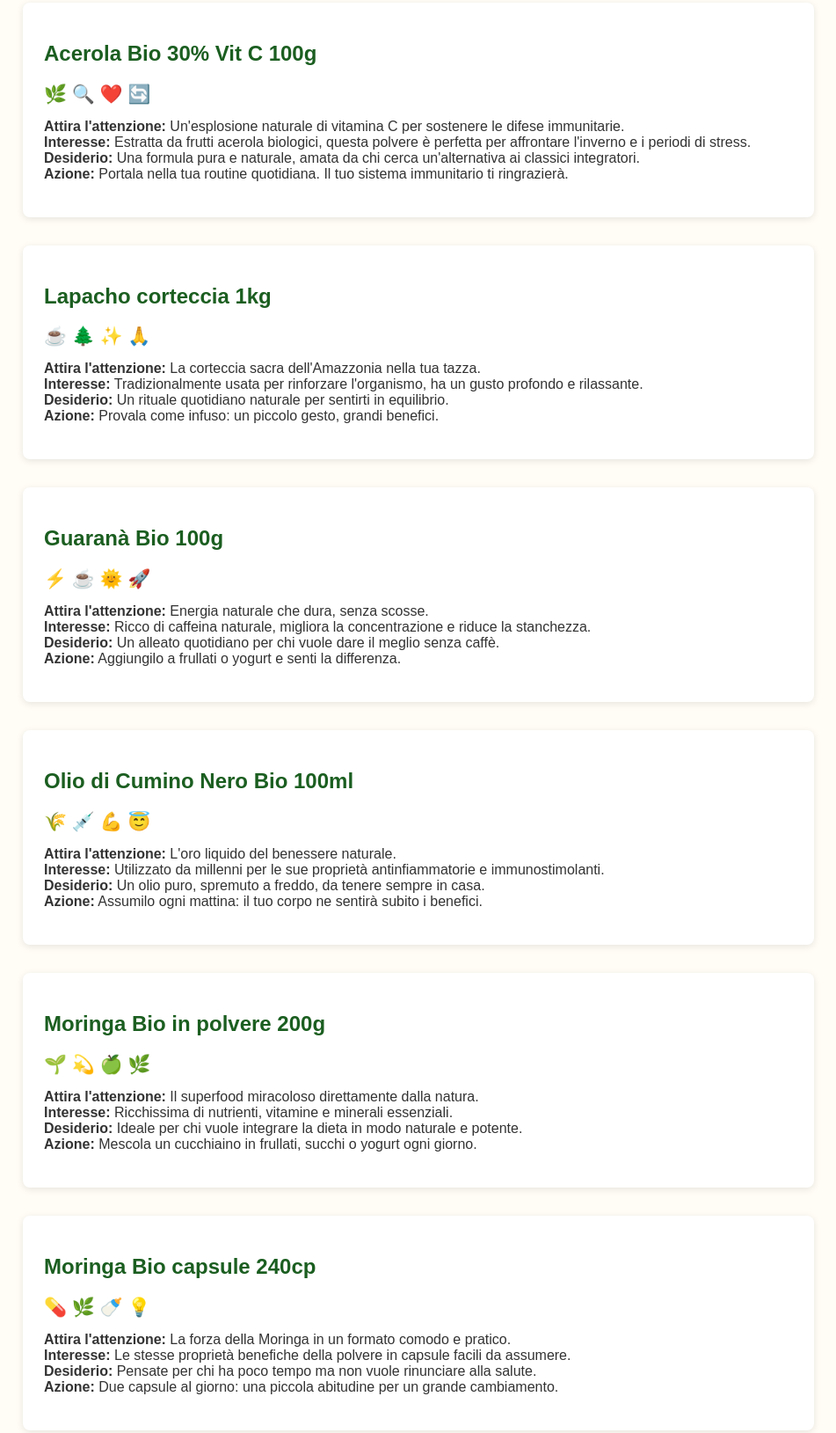
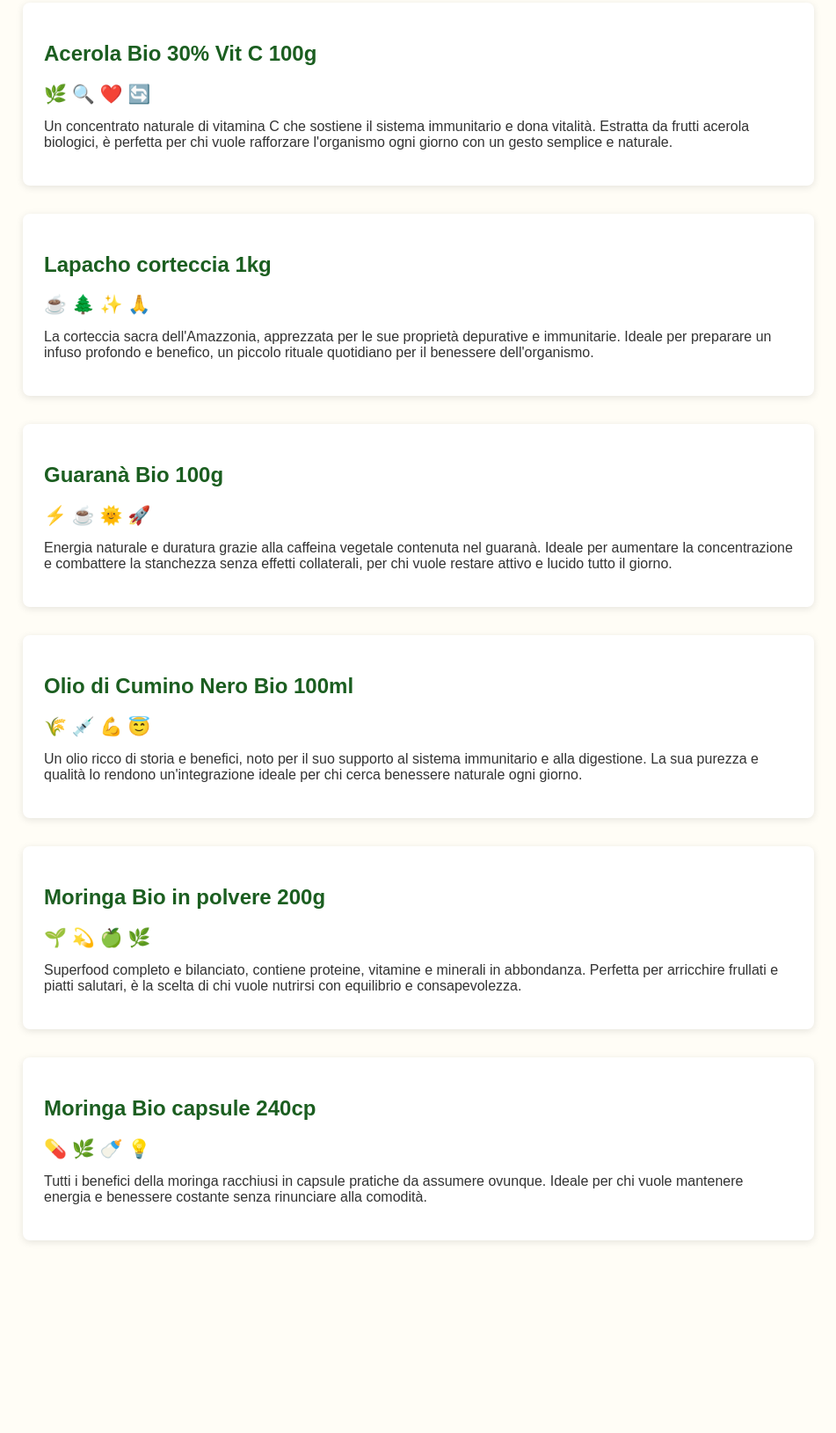
Before and after one commit to Anto161062/Landing-Prodotti-Naturali, a plain HTML site: page index.html in a window 1280 px wide. Shown: the part 1261-2890 px from the top of the page at 88% size, without its empty margins (164-1115 px from the left). After the commit the page ends 2751 px from the top, so only its background shows below. Drawn offline with Linux system fonts and the light colour scheme.

Commit message:
Update index.html

```diff
--- a/index.html
+++ b/index.html
@@ -98,55 +98,37 @@
     <div class="product">
       <h2>Acerola Bio 30% Vit C 100g</h2>
       <div class="icons">🌿 🔍 ❤️ 🔄</div>
-      <p><strong>Attira l'attenzione:</strong> Un'esplosione naturale di vitamina C per sostenere le difese immunitarie.<br>
-      <strong>Interesse:</strong> Estratta da frutti acerola biologici, questa polvere è perfetta per affrontare l'inverno e i periodi di stress.<br>
-      <strong>Desiderio:</strong> Una formula pura e naturale, amata da chi cerca un'alternativa ai classici integratori.<br>
-      <strong>Azione:</strong> Portala nella tua routine quotidiana. Il tuo sistema immunitario ti ringrazierà.</p>
+      <p>Un concentrato naturale di vitamina C che sostiene il sistema immunitario e dona vitalità. Estratta da frutti acerola biologici, è perfetta per chi vuole rafforzare l'organismo ogni giorno con un gesto semplice e naturale.</p>
     </div>
 
     <div class="product">
       <h2>Lapacho corteccia 1kg</h2>
       <div class="icons">☕️ 🌲 ✨ 🙏</div>
-      <p><strong>Attira l'attenzione:</strong> La corteccia sacra dell'Amazzonia nella tua tazza.<br>
-      <strong>Interesse:</strong> Tradizionalmente usata per rinforzare l'organismo, ha un gusto profondo e rilassante.<br>
-      <strong>Desiderio:</strong> Un rituale quotidiano naturale per sentirti in equilibrio.<br>
-      <strong>Azione:</strong> Provala come infuso: un piccolo gesto, grandi benefici.</p>
+      <p>La corteccia sacra dell'Amazzonia, apprezzata per le sue proprietà depurative e immunitarie. Ideale per preparare un infuso profondo e benefico, un piccolo rituale quotidiano per il benessere dell'organismo.</p>
     </div>
 
     <div class="product">
       <h2>Guaranà Bio 100g</h2>
       <div class="icons">⚡️ ☕️ 🌞 🚀</div>
-      <p><strong>Attira l'attenzione:</strong> Energia naturale che dura, senza scosse.<br>
-      <strong>Interesse:</strong> Ricco di caffeina naturale, migliora la concentrazione e riduce la stanchezza.<br>
-      <strong>Desiderio:</strong> Un alleato quotidiano per chi vuole dare il meglio senza caffè.<br>
-      <strong>Azione:</strong> Aggiungilo a frullati o yogurt e senti la differenza.</p>
+      <p>Energia naturale e duratura grazie alla caffeina vegetale contenuta nel guaranà. Ideale per aumentare la concentrazione e combattere la stanchezza senza effetti collaterali, per chi vuole restare attivo e lucido tutto il giorno.</p>
     </div>
 
     <div class="product">
       <h2>Olio di Cumino Nero Bio 100ml</h2>
       <div class="icons">🌾 💉 💪 😇</div>
-      <p><strong>Attira l'attenzione:</strong> L'oro liquido del benessere naturale.<br>
-      <strong>Interesse:</strong> Utilizzato da millenni per le sue proprietà antinfiammatorie e immunostimolanti.<br>
-      <strong>Desiderio:</strong> Un olio puro, spremuto a freddo, da tenere sempre in casa.<br>
-      <strong>Azione:</strong> Assumilo ogni mattina: il tuo corpo ne sentirà subito i benefici.</p>
+      <p>Un olio ricco di storia e benefici, noto per il suo supporto al sistema immunitario e alla digestione. La sua purezza e qualità lo rendono un'integrazione ideale per chi cerca benessere naturale ogni giorno.</p>
     </div>
 
     <div class="product">
       <h2>Moringa Bio in polvere 200g</h2>
       <div class="icons">🌱 💫 🍏 🌿</div>
-      <p><strong>Attira l'attenzione:</strong> Il superfood miracoloso direttamente dalla natura.<br>
-      <strong>Interesse:</strong> Ricchissima di nutrienti, vitamine e minerali essenziali.<br>
-      <strong>Desiderio:</strong> Ideale per chi vuole integrare la dieta in modo naturale e potente.<br>
-      <strong>Azione:</strong> Mescola un cucchiaino in frullati, succhi o yogurt ogni giorno.</p>
+      <p>Superfood completo e bilanciato, contiene proteine, vitamine e minerali in abbondanza. Perfetta per arricchire frullati e piatti salutari, è la scelta di chi vuole nutrirsi con equilibrio e consapevolezza.</p>
     </div>
 
     <div class="product">
       <h2>Moringa Bio capsule 240cp</h2>
       <div class="icons">💊 🌿 🍼 💡</div>
-      <p><strong>Attira l'attenzione:</strong> La forza della Moringa in un formato comodo e pratico.<br>
-      <strong>Interesse:</strong> Le stesse proprietà benefiche della polvere in capsule facili da assumere.<br>
-      <strong>Desiderio:</strong> Pensate per chi ha poco tempo ma non vuole rinunciare alla salute.<br>
-      <strong>Azione:</strong> Due capsule al giorno: una piccola abitudine per un grande cambiamento.</p>
+      <p>Tutti i benefici della moringa racchiusi in capsule pratiche da assumere ovunque. Ideale per chi vuole mantenere energia e benessere costante senza rinunciare alla comodità.</p>
     </div>
   </div>
 </body>
```
